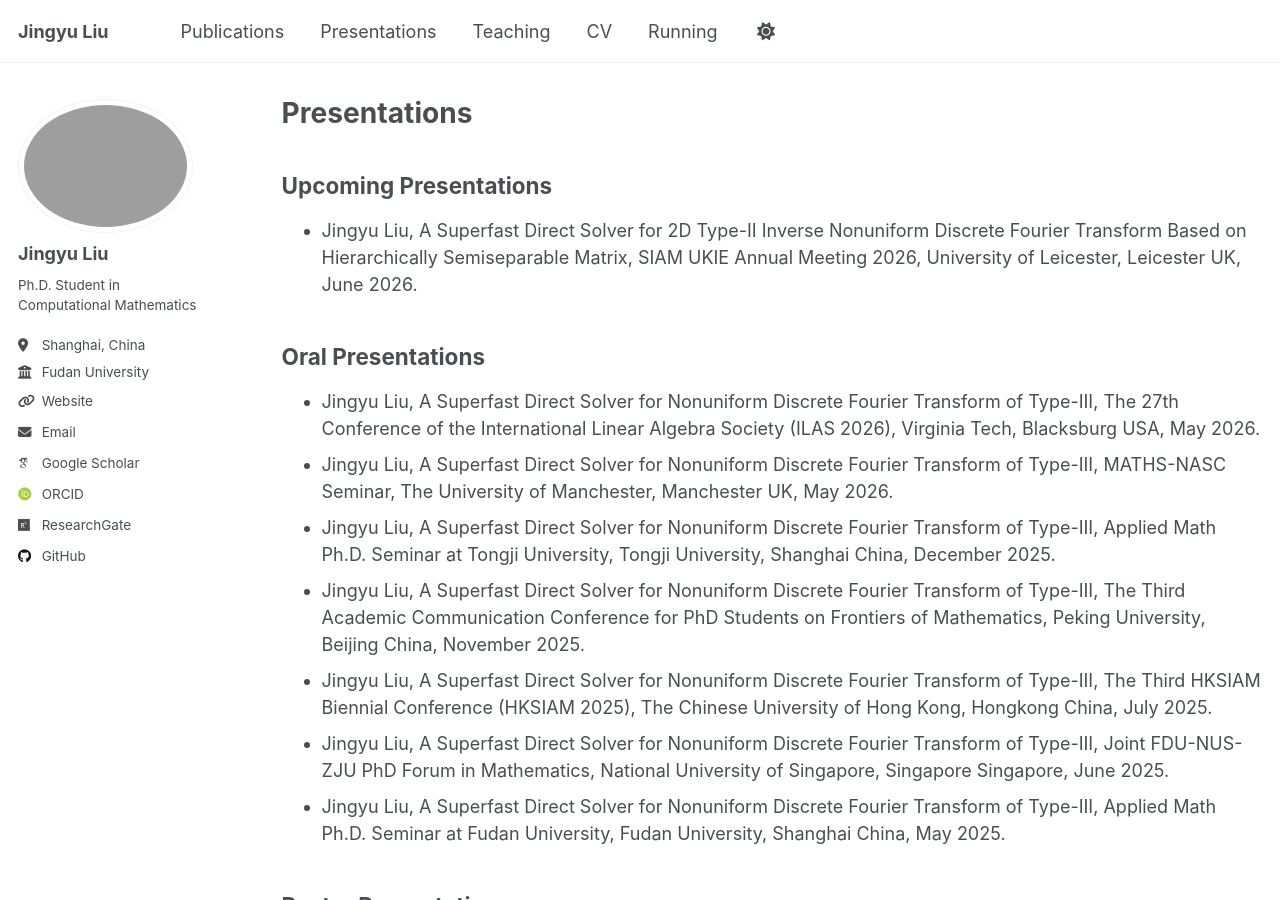
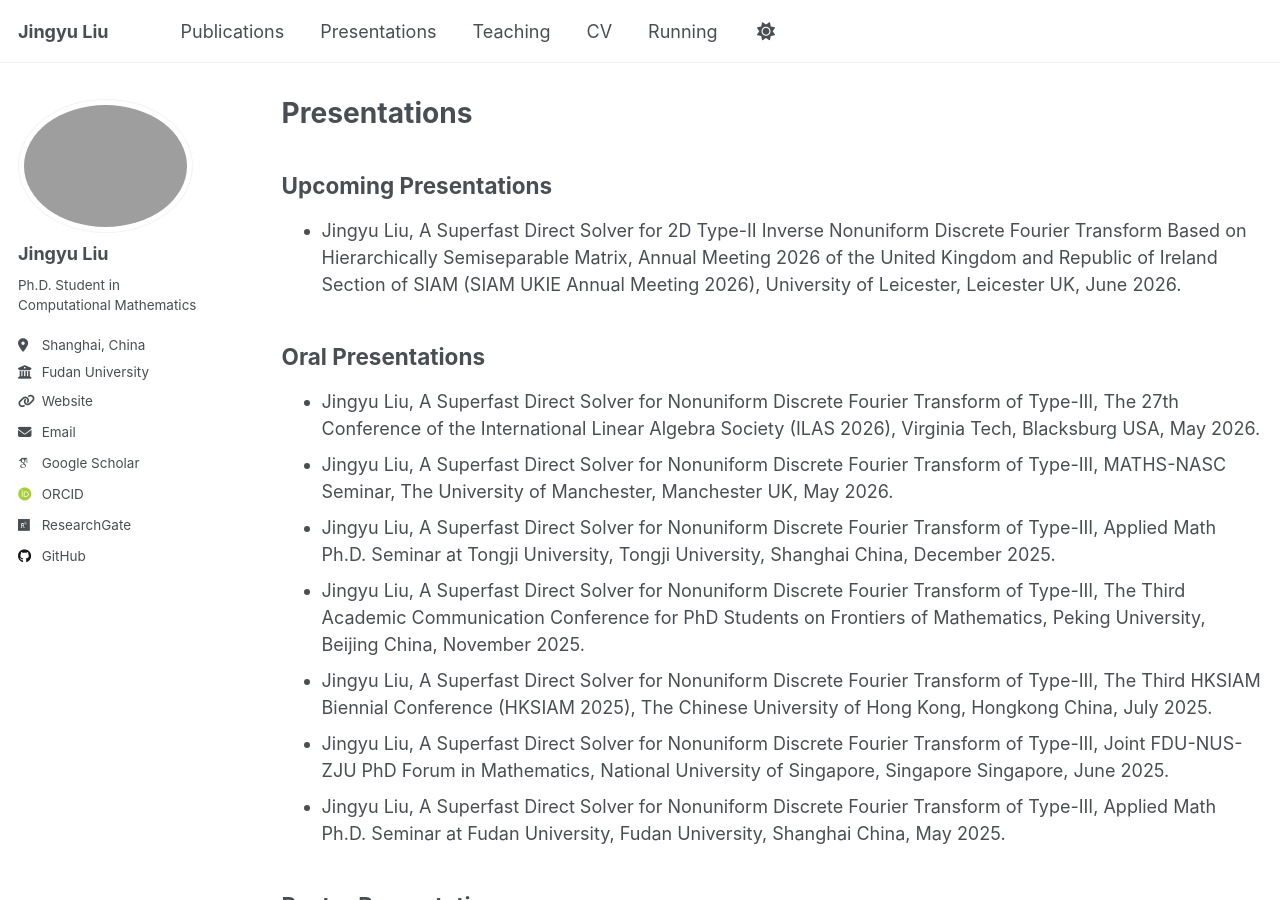
Before and after one commit to JingyuLiuMath/JingyuLiuMath.github.io, a Jekyll site: the page built from _pages/presentations.md, in a window 1280 px wide and 900 px high. Built offline with Jekyll 4.4.1, drawn with Linux system fonts in a browser that asks for light colours; some web fonts are replaced.

Commit message:
update ukie2026

```diff
--- a/_pages/presentations.md
+++ b/_pages/presentations.md
@@ -9,7 +9,7 @@ author_profile: true
 
 ## Upcoming Presentations
 
-- Jingyu Liu, A Superfast Direct Solver for 2D Type-II Inverse Nonuniform Discrete Fourier Transform Based on Hierarchically Semiseparable Matrix, SIAM UKIE Annual Meeting 2026, University of Leicester, Leicester UK, June 2026.
+- Jingyu Liu, A Superfast Direct Solver for 2D Type-II Inverse Nonuniform Discrete Fourier Transform Based on Hierarchically Semiseparable Matrix, Annual Meeting 2026 of the United Kingdom and Republic of Ireland Section of SIAM (SIAM UKIE Annual Meeting 2026), University of Leicester, Leicester UK, June 2026.
 
 ## Oral Presentations
 
```
